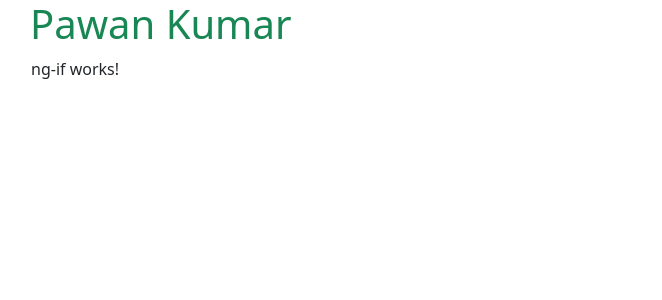
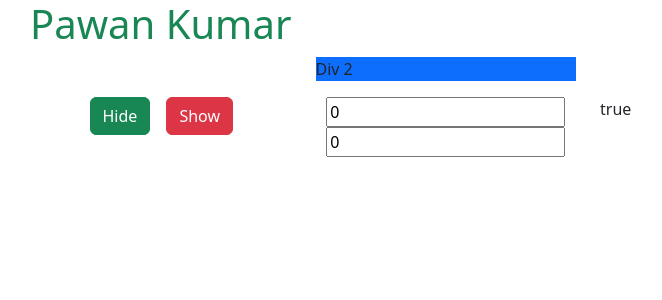
Before and after one commit to Rubipatel1989/angular19-third, an Angular app: page / in a window 1280 px wide. Shown: the top 300 px of the page, without its empty margins (52-714 px from the left). Built offline with nearby package versions, Linux system fonts and the light colour scheme.

Commit message:
NgFor Done

```diff
--- a/src/app/components/ng-if/ng-if.component.html
+++ b/src/app/components/ng-if/ng-if.component.html
@@ -1 +1,29 @@
-<p>ng-if works!</p>
+<div class="row">
+    <div class="col-3">
+        <div class="bg-success" *ngIf="div1Visiable ">
+            Div 1
+        </div>
+    </div>
+    <div class="col-3">
+        <div class="bg-primary" *ngIf="number1 == number2">
+            Div 2
+        </div>
+    </div>
+</div>
+<div class="row mt-3">
+    <div class="col-3">
+        <div class="text-center">
+            <button class="btn btn-success" (click)="hideDiv1()">Hide</button>
+            <button class="btn btn-danger ms-3" (click)="showDiv1()">Show</button>
+        </div>
+    </div>
+    <div class="col-3">
+        <div class="text-center">
+            <input type="text" [(ngModel)]="number1">
+            <input type="text" [(ngModel)]="number2">
+        </div>
+    </div>
+    <div class="col-2">
+       {{number1 == number2}}
+    </div>
+</div>
--- a/src/app/components/ng-if/ng-if.component.ts
+++ b/src/app/components/ng-if/ng-if.component.ts
@@ -1,11 +1,22 @@
+import { CommonModule, NgIf } from '@angular/common';
 import { Component } from '@angular/core';
+import { FormsModule } from '@angular/forms';
 
 @Component({
   selector: 'app-ng-if',
-  imports: [],
+  imports: [CommonModule, FormsModule],
   templateUrl: './ng-if.component.html',
   styleUrl: './ng-if.component.css'
 })
 export class NgIfComponent {
+  div1Visiable: boolean = false;
+  number1: number = 0;
+  number2: number = 0;
 
+  hideDiv1() {
+    this.div1Visiable = false
+  }
+  showDiv1() {
+    this.div1Visiable = true
+  }
 }
```
Also changed, not shown: 1 other file (tests, documents, lock files or other folders).
